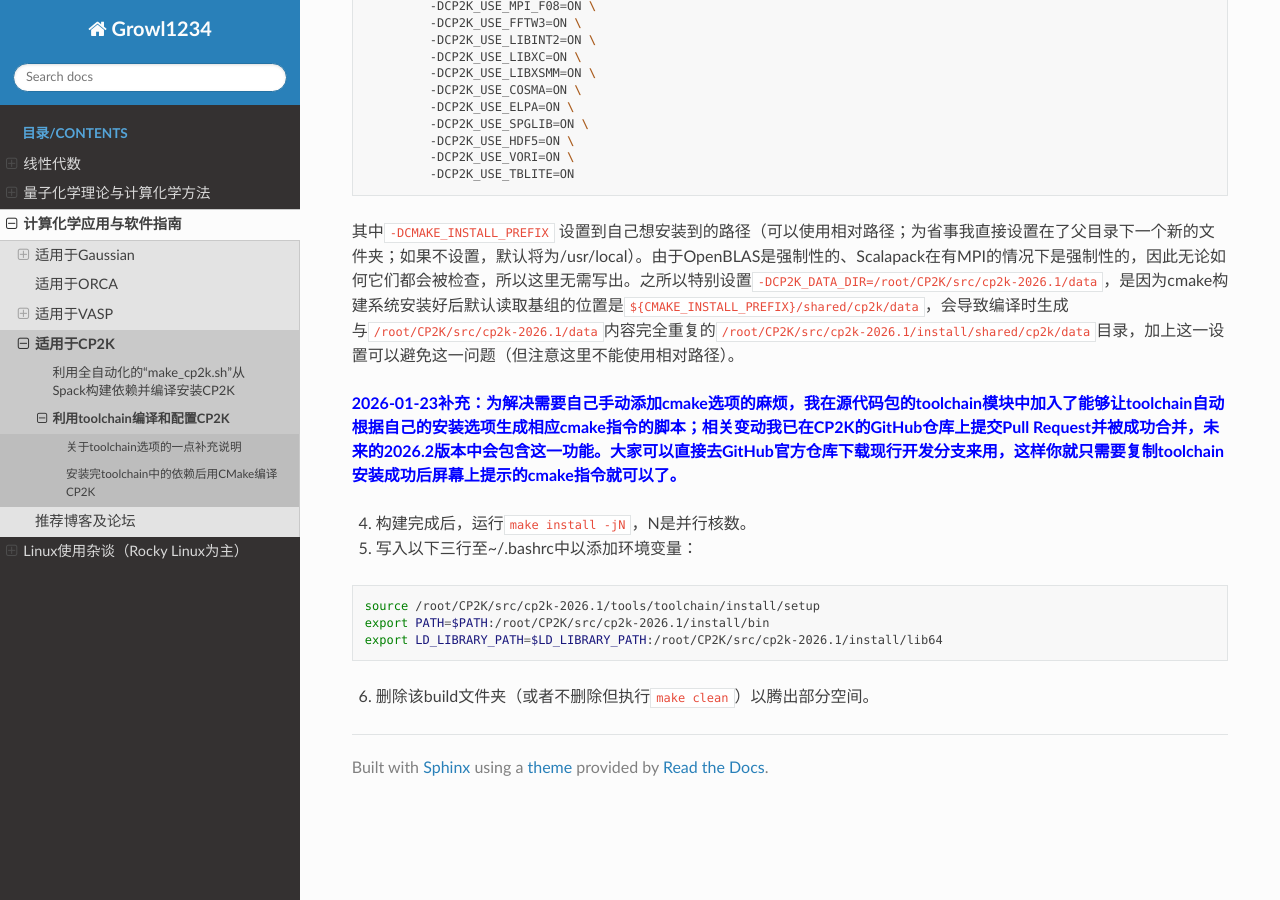
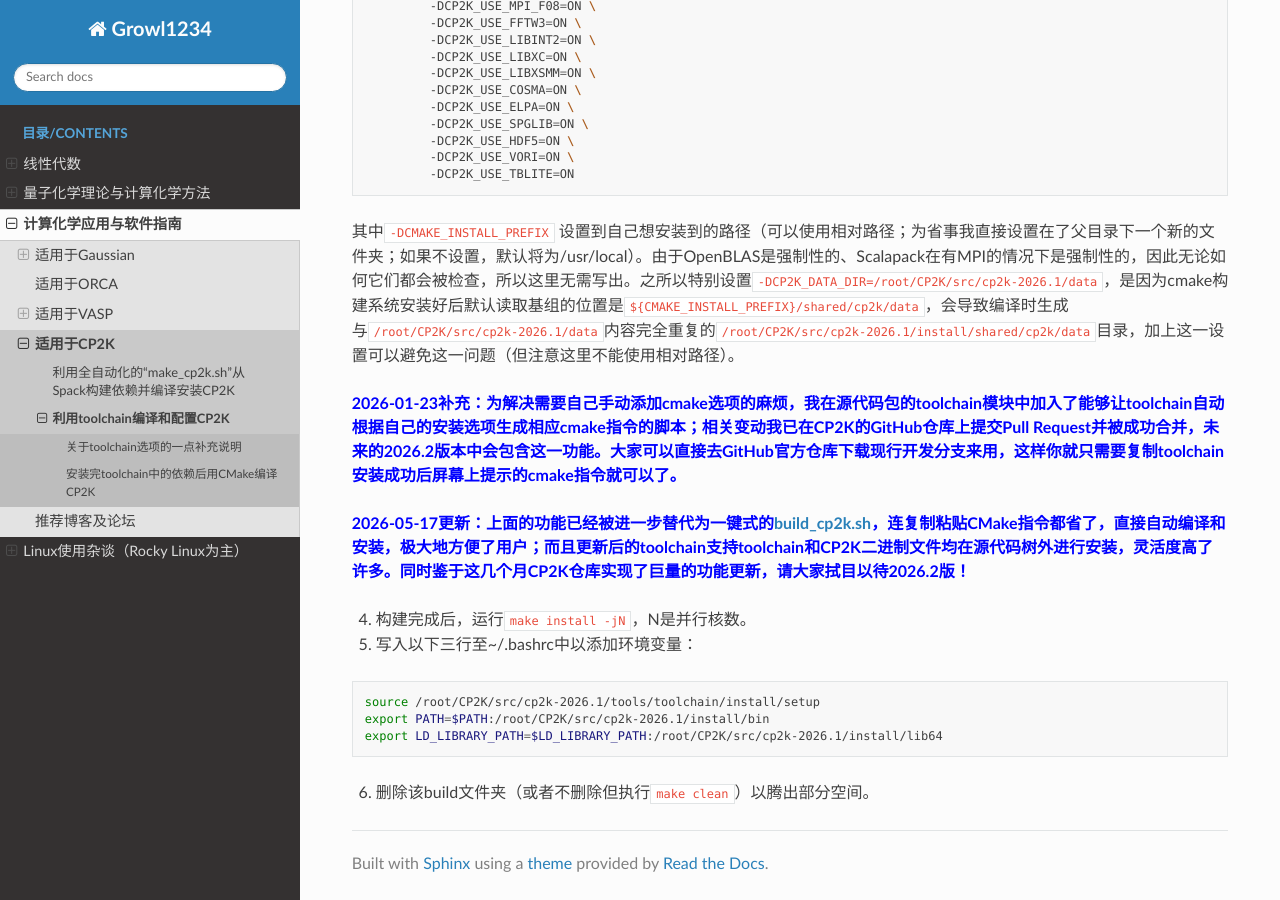
Before and after one commit to Growl1234/RTDProject, a Sphinx documentation site: the page built from source/applications/CP2K/installation_via_toolchain.md, in a window 1280 px wide and 900 px high, scrolled down 1603 px. Built offline with Sphinx 7.4.7 and the Read the Docs theme 3.1.0, drawn with Linux system fonts in a browser that asks for light colours; some of the changed text lies outside the part shown.

Commit message:
Update description of building CP2K via toolchain

```diff
--- a/source/applications/CP2K/installation_via_toolchain.md
+++ b/source/applications/CP2K/installation_via_toolchain.md
@@ -1,6 +1,6 @@
 ## 利用toolchain编译和配置CP2K
 
-***Last Updated: 2026-02-26***
+***Last Updated: 2026-05-17***
 
 **看思想家公社（sobereva）的文章[《CP2K第一性原理程序在Linux中的安装方法》](http://sobereva.com/586)即可，toolchain一步可以根据自己的实际需求作修改。**
 
@@ -20,7 +20,7 @@
 
 ### 安装完toolchain中的依赖后用CMake编译CP2K
 
-**从版本2026.1开始，CP2K的编译已全面转为cmake，彻底放弃GNU makefile和相应的arch文件集。** 目前发行版本中toolchain尚未实现针对自定义的配置设计合适的cmake指令，因此只能自己根据CMakeLists.txt里面的选项逐个添加与既有toolchain配置相对应的到命令行中，比较麻烦；另外，通过cmake无法同时编译ssmp和psmp（有MPI就只编译psmp，否则只编译ssmp），且编译成的程序没有相应的符号链接sopt和popt，不过这不算什么大问题，毕竟psmp同时支持MPI和OpenMP并行，只要设置OMP_NUM_THREADS为物理核心数且不用mpirun指令就相当于运行ssmp，只要`export OMP_NUM_THREADS=1` 并用`mpirun -np N` （N为并行核数）运行就相当于运行popt了；此外，我发现CP2K对sopt/popt版本中相应设置的实现是通过[Fortran主代码中的几行](https://github.com/cp2k/cp2k/blob/master/src/start/cp2k.F#L155-L159)完成的，因此实际上你完全可以在二进制文件目录下自己创建这样的符号链接。***（补充：目前开发分支已经在cmake的install一步加回了popt和sopt符号链接的创建命令）***
+**从版本2026.1开始，CP2K的编译已全面转为cmake，彻底放弃GNU makefile和相应的arch文件集。** 目前发行版本中toolchain尚未实现针对自定义的配置设计合适的cmake指令，因此只能自己根据CMakeLists.txt里面的选项逐个添加与既有toolchain配置相对应的到命令行中，比较麻烦；另外，通过cmake无法同时编译ssmp和psmp（有MPI就只编译psmp，否则只编译ssmp），且编译成的程序没有相应的符号链接sopt和popt，不过这不算什么大问题，毕竟psmp同时支持MPI和OpenMP并行，只要设置OMP_NUM_THREADS为物理核心数且不用mpirun指令就相当于运行ssmp，只要`export OMP_NUM_THREADS=1` 并用`mpirun -np N` （N为并行核数）运行就相当于运行popt了；此外，实际上CP2K对sopt/popt版本中相应设置的实现是通过[Fortran主代码中的几行](https://github.com/cp2k/cp2k/blob/master/src/start/cp2k.F#L155-L159)完成的，因此实际上你完全可以在二进制文件目录下自己创建这样的符号链接。***（补充：目前开发分支已经在cmake的install一步加回了popt和sopt符号链接的创建命令）***
 
 以下是在toolchain配置完成后利用CMake编译CP2K的步骤（以2026.1为例）：
 
@@ -61,6 +61,8 @@
 
 **<font color=blue>2026-01-23补充：为解决需要自己手动添加cmake选项的麻烦，我在源代码包的toolchain模块中加入了能够让toolchain自动根据自己的安装选项生成相应cmake指令的脚本；相关变动我已在CP2K的GitHub仓库上提交Pull Request并被成功合并，未来的2026.2版本中会包含这一功能。大家可以直接去GitHub官方仓库下载现行开发分支来用，这样你就只需要复制toolchain安装成功后屏幕上提示的cmake指令就可以了。</font>**
 
+**<font color=blue>2026-05-17更新：上面的功能已经被进一步替代为一键式的[build_cp2k.sh](https://github.com/cp2k/cp2k/blob/master/tools/toolchain/build_cp2k.sh)，连复制粘贴CMake指令都省了，直接自动编译和安装，极大地方便了用户；而且更新后的toolchain支持toolchain和CP2K二进制文件均在源代码树外进行安装，灵活度高了许多。同时鉴于这几个月CP2K仓库实现了巨量的功能更新，请大家拭目以待2026.2版！</font>**
+
 4. 构建完成后，运行`make install -jN`，N是并行核数。
 
 5. 写入以下三行至~/.bashrc中以添加环境变量：
```
